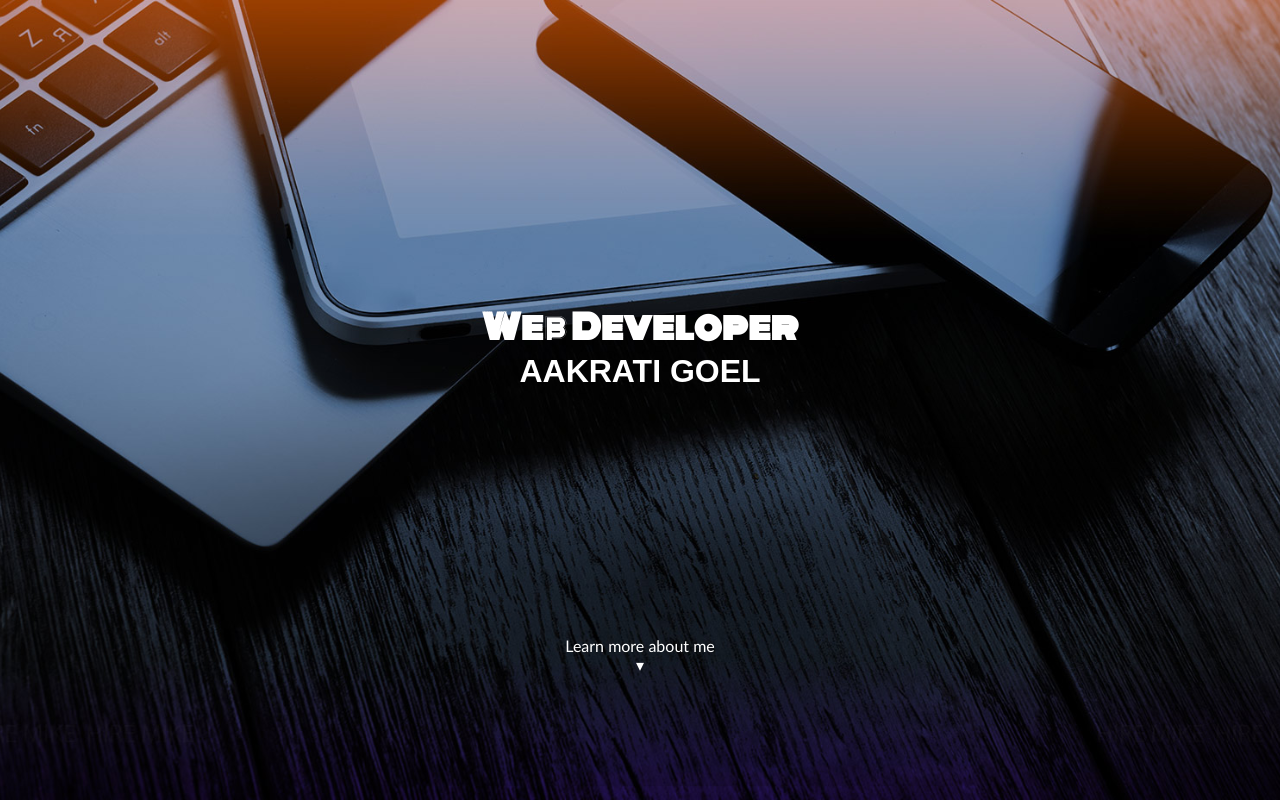
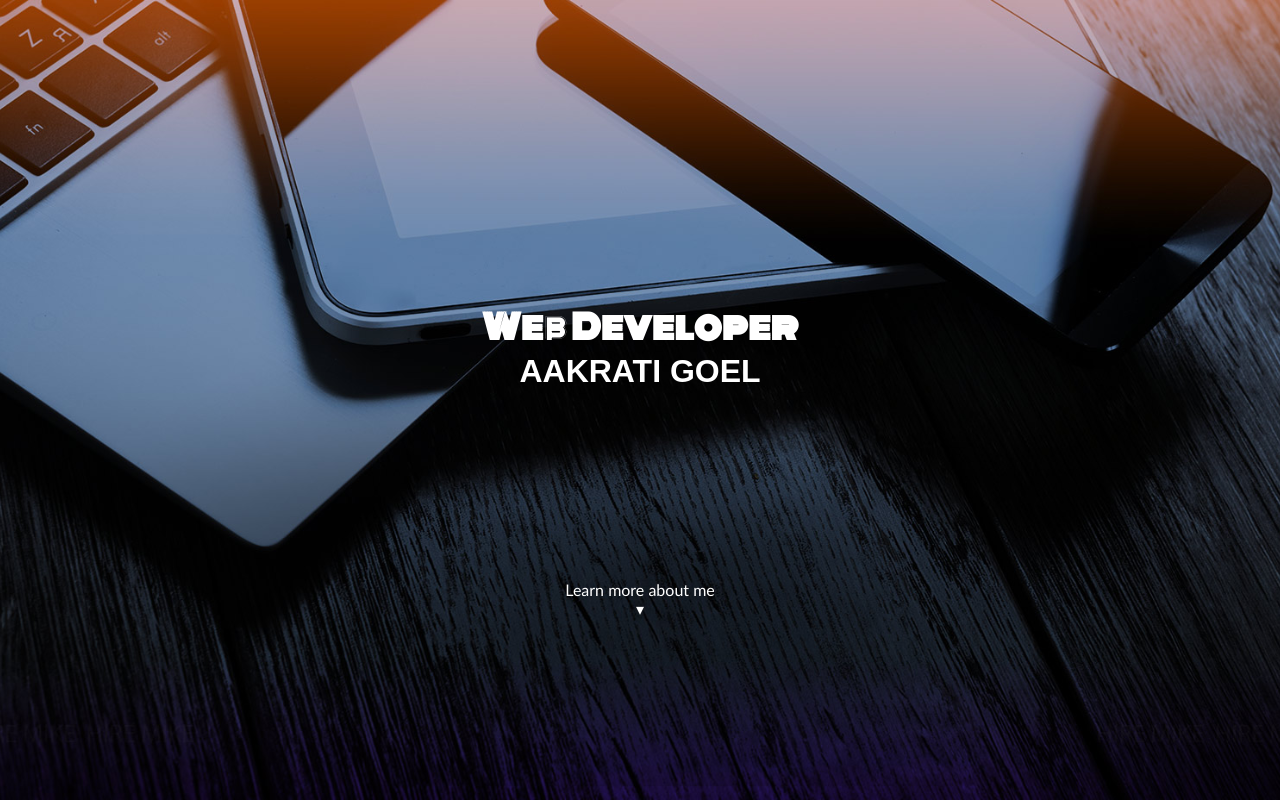
Before and after one commit to Aakratigoel/Portfolio, a React (Create React App) app: page / in a window 1280 px wide. Shown: the top 800 px of the page. Built offline with nearby package versions, Linux system fonts and the light colour scheme; a web font is replaced by a local one.

Commit message:
changed footer for first page

```diff
--- a/src/index.css
+++ b/src/index.css
@@ -725,7 +725,7 @@ color:white;
  }
  #footer{
   position: absolute;
-bottom:13%;
+bottom:20%;
 }
 #spacecontent{
   display: none;
```
